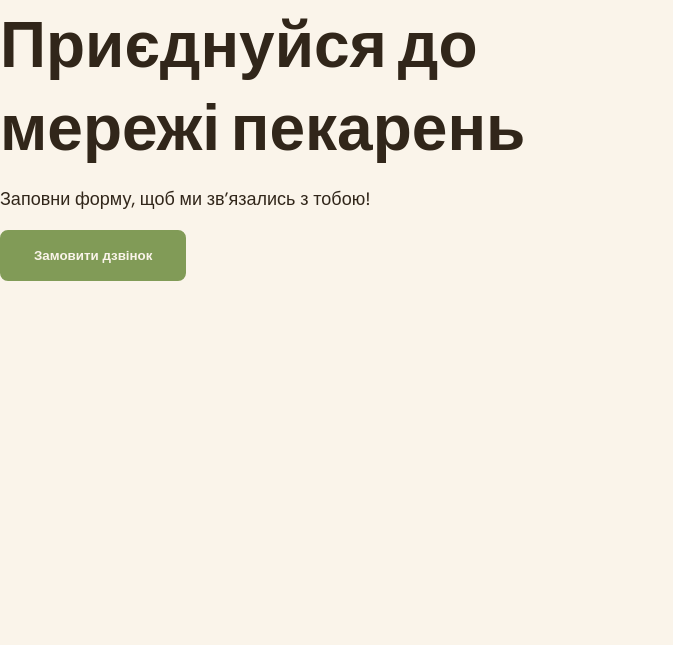
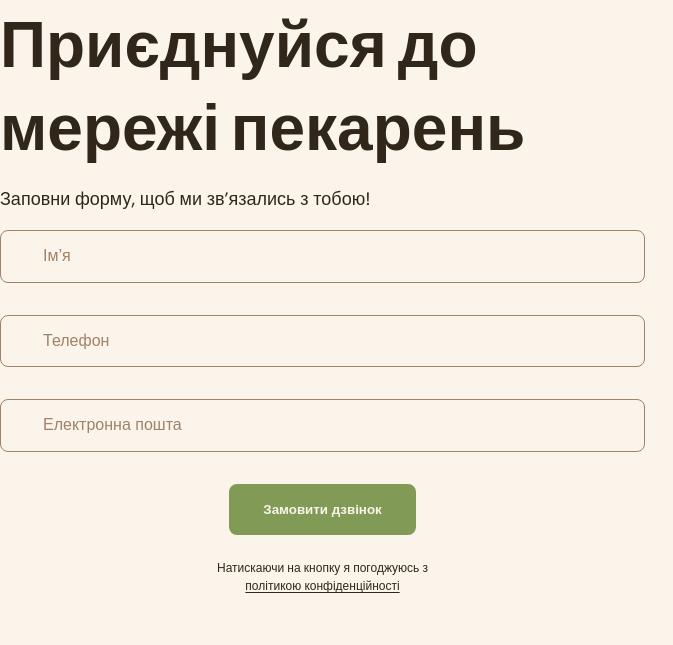
Before and after one commit to Natalia-Kalashnikova/shop-bakery, a plain HTML site: page index.html in a window 1280 px wide. Shown: the part 2889-3534 px from the top of the page, 0-673 px from the left. Drawn offline with Linux system fonts and the light colour scheme; grey boxes are pictures that could not be loaded.

Commit message:
Feat: add contact request form to contacts section
And rename the modal form to distinguish it from the new contacts form.

```diff
--- a/index.html
+++ b/index.html
@@ -173,9 +173,23 @@
               <h2 class="contacts-title section-title">
                 Приєднуйся до мережі пекарень
               </h2>
-              <p>Заповни форму, щоб ми звʼязались з тобою!</p>
-              <!-- Form -->
-              <button class="button" type="button">Замовити дзвінок</button>
+              <form name="contacts-form" autocomplete="off">
+                <p>Заповни форму, щоб ми звʼязались з тобою!</p>
+                <div class="form-field">
+                  <label class="form-label visually-hidden" for="user-name">Ім’я</label>
+                  <input class="form-input" type="text" name="user-name" id="user-name" placeholder="Ім’я">
+                </div>
+                <div class="form-field">
+                  <label class="form-label visually-hidden" for="user-tel">Телефон</label>
+                  <input class="form-input" type="tel" name="user-tel" id="user-tel" placeholder="Телефон">
+                </div>
+                <div class="form-field">
+                  <label class="form-label visually-hidden" for="user-email">Електронна пошта</label>
+                  <input class="form-input" type="email" name="user-email" id="user-email" placeholder="Електронна пошта">
+                </div>
+                <button class="form-button button" type="submit">Замовити дзвінок</button>
+                <p class="form-terms">Натискаючи на кнопку я погоджуюсь з <a class="form-terms-link" href="#">політикою конфіденційності</a></p>
+              </form>
             </div>
             <iframe
               class="contacts-map"
@@ -259,7 +273,7 @@
     <div class="backdrop is-hidden">
       <div class="modal">
         <button class="modal-btn-close" type="button">Close</button>
-        <form name="contact-form" autocomplete="off" novalidate>
+        <form name="modal-form" autocomplete="off" novalidate>
           <h2>Замовити дзвінок</h2>
           <p>Залишіть заявку та наш спеціаліст зв'яжеться з Вами!</p>
           <div class="form-field">
```
